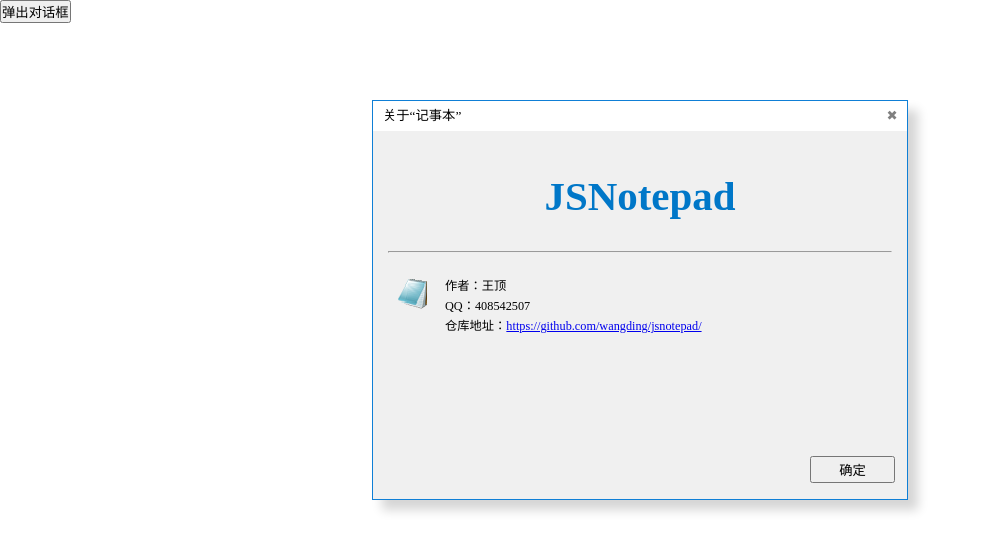
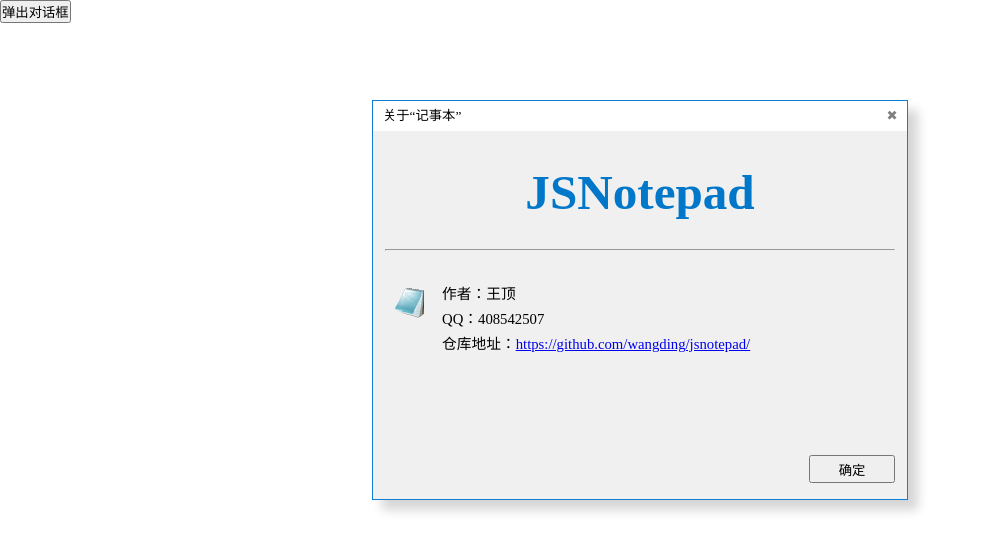
Before and after one commit to Liyue1998/jsnotepad, a website: page com/dlg-about/index.html in a window 1280 px wide. Both pictures are taken after a click on the button "弹出对话框". Shown: the whole page, without its empty margins (0-984 px from the left). Drawn offline with nearby package versions, Linux system fonts and the light colour scheme.

Commit message:
使用 dlg-common.css 重构代码

```diff
--- a/com/dlg-about/dlg-about.css
+++ b/com/dlg-about/dlg-about.css
@@ -1,63 +1,16 @@
 .notepad-dlg-about {
-  height: 100%;
-  left: 0;
-  position: fixed;
-  top: 0;
-  width: 100%;
   z-index: 10;
 
 }
 
 .notepad-dlg-about .dialogbox {
-  border: 1px solid #0f7fd6;
-  box-shadow: 10px 10px 10px #d6d6d6;
-  box-sizing: border-box;
-  cursor: default;
   height: 400px;
-  margin: 0 auto;
-  position: relative;
-  top: 100px;
-  user-select: none;
   width: 536px;
 
 }
 
-.notepad-dlg-about .titlebar {
-  background-color: white;
-  font-size: 1.3em;
-  height: 30px;
-
-}
-
-.notepad-dlg-about .titlebar .title {
-  left: 10px;
-  line-height: 30px;
-  position: absolute;
-
-}
-
-.notepad-dlg-about .titlebar .close-btn {
-  color: gray;
-  line-height: 30px;
-  position: absolute;
-  right: 0;
-  text-align: center;
-  width: 30px;
-
-}
-
-.notepad-dlg-about .titlebar .close-btn:hover {
-  background-color: red;
-  color: white;
-
-}
-
 .notepad-dlg-about .main {
-  background-color: #f0f0f0;
-  box-sizing: border-box;
   height: 368px;
-  padding: 15px;
-  position: relative;
 
 }
 
@@ -70,7 +23,7 @@
 }
 
 .notepad-dlg-about .main .app-logo {
-  margin: 20px 10px;
+  margin: 30px 10px;
 
 }
 
@@ -79,16 +32,13 @@
   font-size: 1.2em;
   height: 100px;
   left: 80px;
-  line-height: 20px;
+  line-height: 25px;
   margin-left: 5px;
 
 }
 
 .notepad-dlg-about .main .btn-ok {
   bottom: 16px;
-  height: 27px;
   position: absolute;
   right: 12px;
-  width: 85px;
-
 }
--- a/com/dlg-about/dlg-about.js
+++ b/com/dlg-about/dlg-about.js
@@ -1,13 +1,13 @@
 /* exported $dlgAbout */
 var $dlgAbout = (function() {
-  var DOM = ''
-          + '<div class="notepad-dlg-about">'
-            + '<div class="dialogbox">'
-              + '<div class="titlebar">'
+  var $dlg = $(''
+    + '<div class="notepad-dlg-mask notepad-dlg-about">'
+    + '<div class="dialogbox notepad-dlgbox">'
+    + '<div class="notepad-dlg-titlebar">'
     + '<p class="title">关于“记事本”</p>'
     + '<span class="close-btn">✖</span>'
     + '</div>'
-              + '<div class="main">'
+    + '<div class="main notepad-dlg-main">'
     + '<h1 class="slogan">JSNotepad</h1>'
     + '<hr>'
     + '<img class="app-logo" src="../../images/notepad-icon-32.png" alt="JSNotepad">'
@@ -16,21 +16,23 @@ var $dlgAbout = (function() {
     + '<p>QQ：408542507</p>'
     + '<p>仓库地址：<a href="https://github.com/wangding/jsnotepad/" target="_blank">https://github.com/wangding/jsnotepad/</a></p>'
     + '</div>'
-                + '<input class="btn-ok" type="button" value="确定">'
+    + '<input class="btn-ok btn" type="button" value="确定">'
     + '</div>'
     + '</div>'
-          + '</div>';
+    + '</div>');
 
-  var $dlg = $(DOM),
-    $btnOk = $dlg.find('.btn-ok'),
- $btnClose = $dlg.find('.close-btn');
+  var $btnOk = $dlg.find('.btn-ok'),
+   $btnClose = $dlg.find('.close-btn'),
+   $titleBar = $dlg.find('.notepad-dlg-titlebar');
+
+  function destory() { $dlg.remove();  }
 
   function show() {
     $('body').append($dlg);
-    $dlg.find('.dialogbox').draggable({handle: $dlg.find('.titlebar')});
+    $dlg.find('.dialogbox').draggable({handle: $titleBar});
 
-    $btnOk.click(function() { $dlg.remove();  });
-    $btnClose.click(function() { $dlg.remove();  });
+    $btnOk.click(destory);
+    $btnClose.click(destory);
 
   }
 
--- a/com/dlg-about/index.html
+++ b/com/dlg-about/index.html
@@ -4,6 +4,7 @@
   <meta charset="UTF-8">
   <title>关于对话框布局和测试页面</title>
   <link rel="stylesheet" href="../../css/normalize.css">
+  <link rel="stylesheet" href="../../css/dlg-common.css">
   <link rel="stylesheet" href="dlg-about.css">
   <link rel="icon" href="https://i.wangding.in/favicon.ico" sizes="48x48" type="image/png">
 </head>
@@ -12,13 +13,14 @@
     <input type="button" value="弹出对话框">
       </div>
         <!--
-          <div class="notepad-dlg-about">
-            <div class="dialogbox">
-              <div class="titlebar">
-                <p class="title">关于“记事本”</p>
+          <div class="notepad-dlg-mask notepad-dlg-about">
+          <div class="dialogbox notepad-dlgbox">
+          <div class="notepad-dlg-titlebar">
+
+          <p class="title">关于“记事本”</p>
                 <span class="close-btn">✖</span>
               </div>
-              <div class="main">
+              <div class="main notepad-dlg-main">
                 <h1 class="slogan">JSNotepad</h1>
                 <hr>
                 <img class="app-logo" src="../../images/notepad-icon-32.png" alt="JSNotepad">
@@ -27,7 +29,7 @@
                   <p>QQ：408542507</p>
                   <p>仓库地址：<a href="https://github.com/wangding/jsnotepad/" target="_blank">https://github.com/wangding/jsnotepad/</a></p>
                 </div>
-                <input class="btn-ok" type="button" value="确定">
+                <input class="btn-ok btn" type="button" value="确定">
               </div>
             </div>
           </div>
```
Lines whose indentation alone changed are shown as unchanged.
